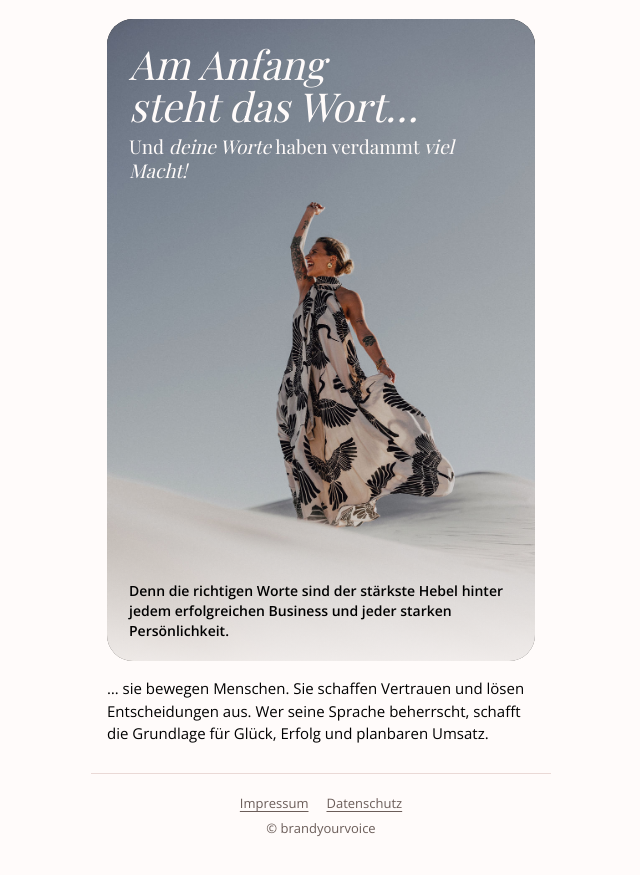
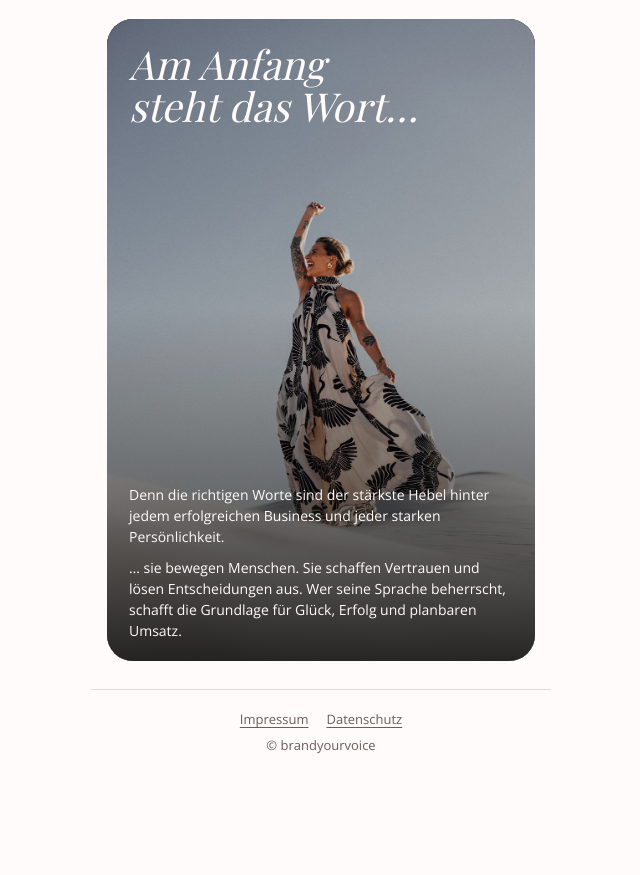
Before and after one commit to julezbc/sarahxjulez, a plain HTML site: page marketing/link-in-bio/index.html in a window 1280 px wide. Shown: the part 1560-2435 px from the top of the page, without its empty margins (319-959 px from the left). After the commit the page ends 2359 px from the top, so only its background shows below. Drawn offline with nearby package versions, Linux system fonts and the light colour scheme; a web font is replaced by a local one.

Commit message:
Link-in-Bio-Entwurf: Schlussbild abgedunkelt, ganzer Leitsatz-Text auf dem Foto (Sarah)
Co-Authored-By: Claude Fable 5.2 <noreply@anthropic.com>
Claude-Session: https://claude.ai/code/session_01Gaa4FSq8VdLtQGNn2eb1LN

```diff
--- a/marketing/link-in-bio/index.html
+++ b/marketing/link-in-bio/index.html
@@ -83,13 +83,13 @@
   .leitsatz { display: flex; flex-direction: column; gap: 16px; }
   .bild { position: relative; aspect-ratio: 2 / 3; max-width: 100%; border-radius: 26px; overflow: hidden; background: var(--anthrazit); display: flex; flex-direction: column; justify-content: space-between; padding: 24px 22px 20px; }
   .bild img { position: absolute; inset: 0; width: 100%; height: 100%; object-fit: cover; }
-  .bild::before { content: ""; position: absolute; inset: 0 0 68%; background: linear-gradient(to bottom, var(--tinte), transparent); opacity: .38; }
-  .bild::after { content: ""; position: absolute; inset: 76% 0 0; background: linear-gradient(to bottom, transparent, var(--grund)); opacity: .75; }
-  .bild > div { position: relative; z-index: 1; }
-  .bild .oben { color: var(--auf-dunkel); display: flex; flex-direction: column; gap: 8px; }
+  .bild::before { content: ""; position: absolute; inset: 0; background: var(--schleier); }
+  .bild::after { content: ""; position: absolute; inset: 45% 0 0; background: linear-gradient(to bottom, transparent, var(--tinte)); opacity: .8; }
+  .bild > * { position: relative; z-index: 1; color: var(--auf-dunkel); }
+  .bild > img { position: absolute; z-index: 0; }
   .bild h2 { font-family: var(--display); font-style: italic; font-weight: 400; font-size: clamp(30px, 9vw, 40px); line-height: 1.05; margin: 0; text-wrap: balance; }
-  .bild .zweite { font-family: var(--display); font-size: 19px; line-height: 1.25; margin: 0; }
-  .bild .unten { color: var(--tinte); font-size: 14px; line-height: 1.45; font-weight: 600; margin: 0; }
+  .bild .unten { display: flex; flex-direction: column; gap: 10px; }
+  .bild .unten p { font-size: 14px; line-height: 1.5; margin: 0; }
   .leitsatz > p { margin: 0; font-size: 15px; max-width: 34em; }
 
   footer { text-align: center; font-size: 13px; color: var(--tinte-leise); display: flex; flex-direction: column; gap: 6px; border-top: 1px solid var(--linie); padding-top: 20px; }
@@ -178,13 +178,12 @@
   <section class="leitsatz g" aria-labelledby="t-leitsatz">
     <div class="bild">
       <img src="img/sarah-duene.jpg" alt="Sarah steht lachend auf einer Düne und streckt einen Arm in die Luft">
-      <div class="oben">
-        <h2 id="t-leitsatz">Am Anfang steht das Wort…</h2>
-        <p class="zweite">Und <em>deine Worte</em> haben verdammt <em>viel Macht!</em></p>
+      <h2 id="t-leitsatz">Am Anfang steht das Wort…</h2>
+      <div class="unten">
+        <p>Denn die richtigen Worte sind der stärkste Hebel hinter jedem erfolgreichen Business und jeder starken Persönlichkeit.</p>
+        <p>… sie bewegen Menschen. Sie schaffen Vertrauen und lösen Entscheidungen aus. Wer seine Sprache beherrscht, schafft die Grundlage für Glück, Erfolg und planbaren Umsatz.</p>
       </div>
-      <div><p class="unten">Denn die richtigen Worte sind der stärkste Hebel hinter jedem erfolgreichen Business und jeder starken Persönlichkeit.</p></div>
     </div>
-    <p>… sie bewegen Menschen. Sie schaffen Vertrauen und lösen Entscheidungen aus. Wer seine Sprache beherrscht, schafft die Grundlage für Glück, Erfolg und planbaren Umsatz.</p>
   </section>
 
   <footer class="g">
```
Also changed, not shown: 1 other file.
